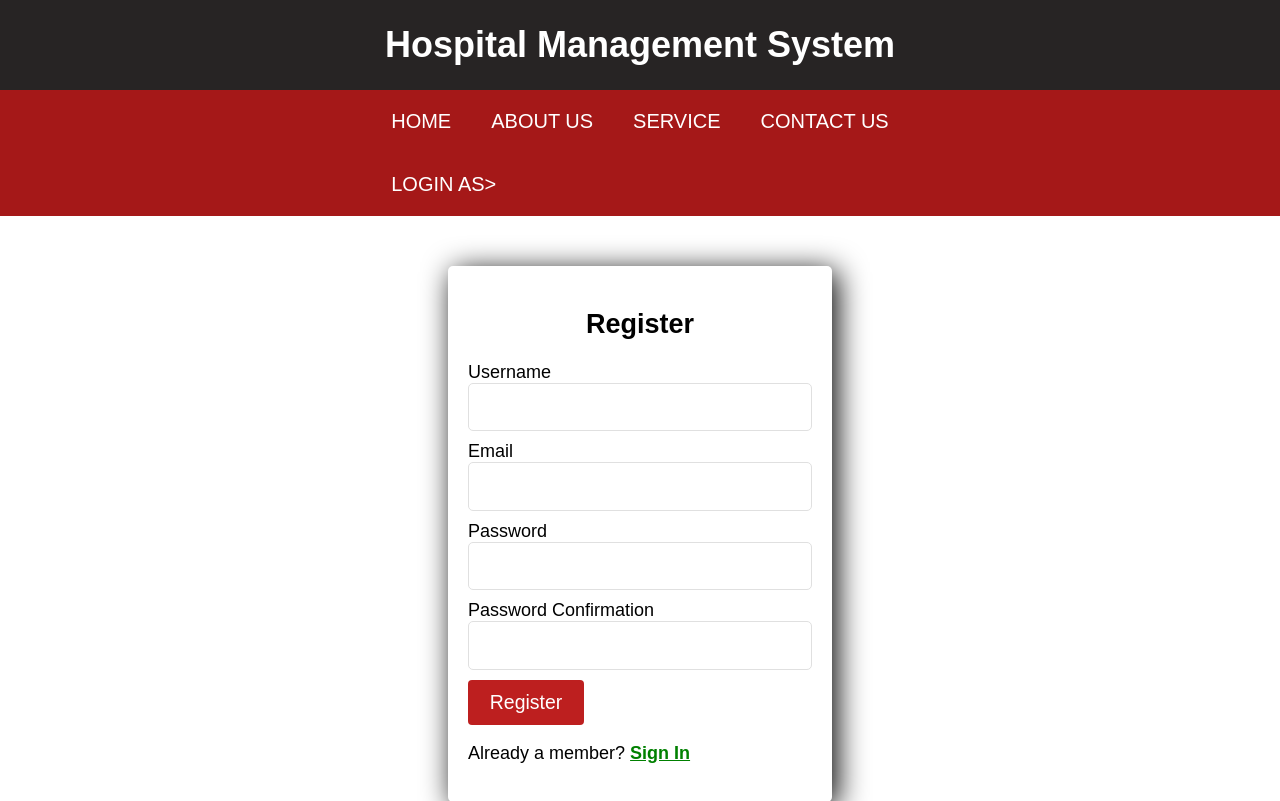
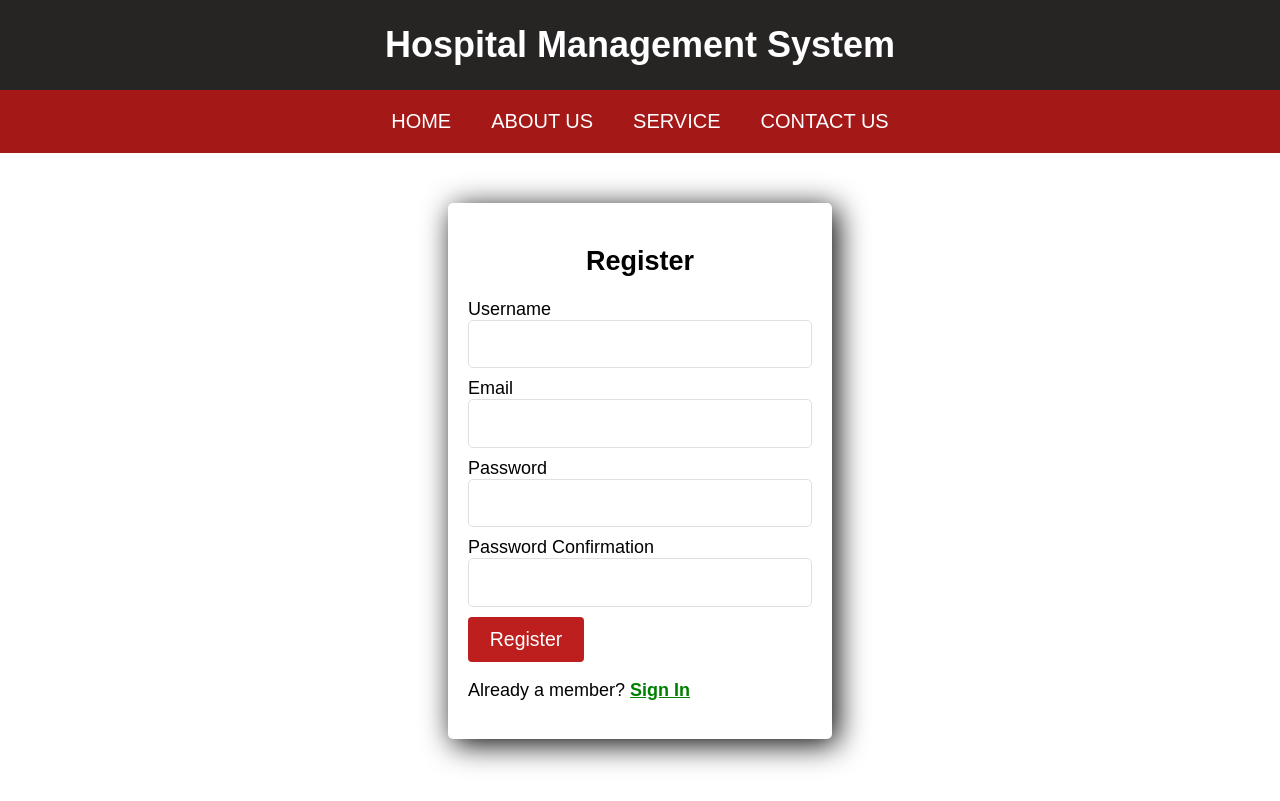
Before and after one commit to MatrixGlitch-Hridoy/HospitalManagementSystem, a PHP site: page /register.php in a window 1280 px wide. Shown: the top 801 px of the page. After the commit the page ends 768 px from the top, so only its background shows below. Run offline with PHP 8.4, Linux system fonts and the light colour scheme; a stand-in replaces the project's code that opens the database connection; some web fonts are replaced.

Commit message:
removed dropdown menu

```diff
--- a/register.php
+++ b/register.php
@@ -1,12 +1,13 @@
-<?php include "controls/config.php" ?>
 <?php include "controls/Database.php" ?>
-<?php include "controls/Users.php" ?>
 <?php
+
 $db = new Database();
-
   // $users = new Users();
   if(isset($_POST['submit'])){
     $db->insertRecord($_POST);
+    // $_SESSION['email'] = $_POST['email'];
+    // $_SESSION['password'] = $_POST['password'];
+    // header("Location:login.php");
   //   // $users->userRegistration($_POST);
   //   $uName = $_POST['username'];
   //   $email = $_POST['email'];
@@ -143,14 +144,14 @@ $db = new Database();
             <li><a href="#">About Us</a></li>
             <li><a href="#">Service</a></li>
             <li><a href="#">Contact Us</a></li>
-            <li>
-              <a href="#">Login As></a>
+            <!-- <li>
+              <a href="#">Login</a>
               <ul>
                 <li><a href="#">User</a></li>
                 <li><a href="#">Doctor</a></li>
                 <li><a href="#">Admin</a></li>
               </ul>
-            </li>
+            </li> -->
           </ul>
         </nav>
       </div>
```
